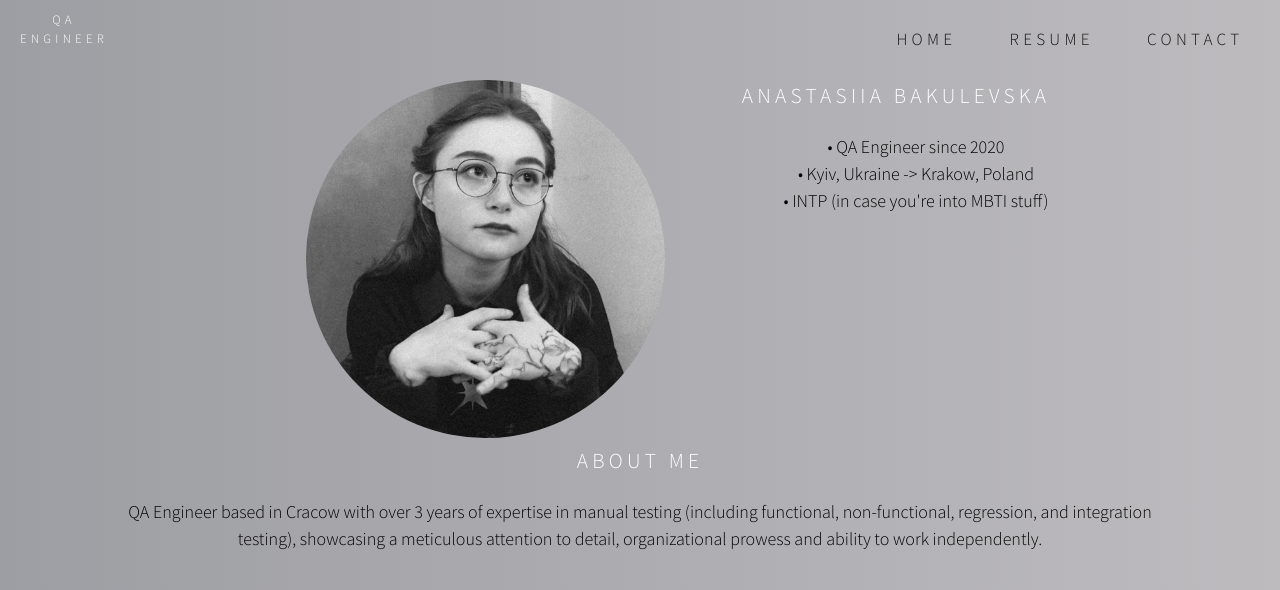
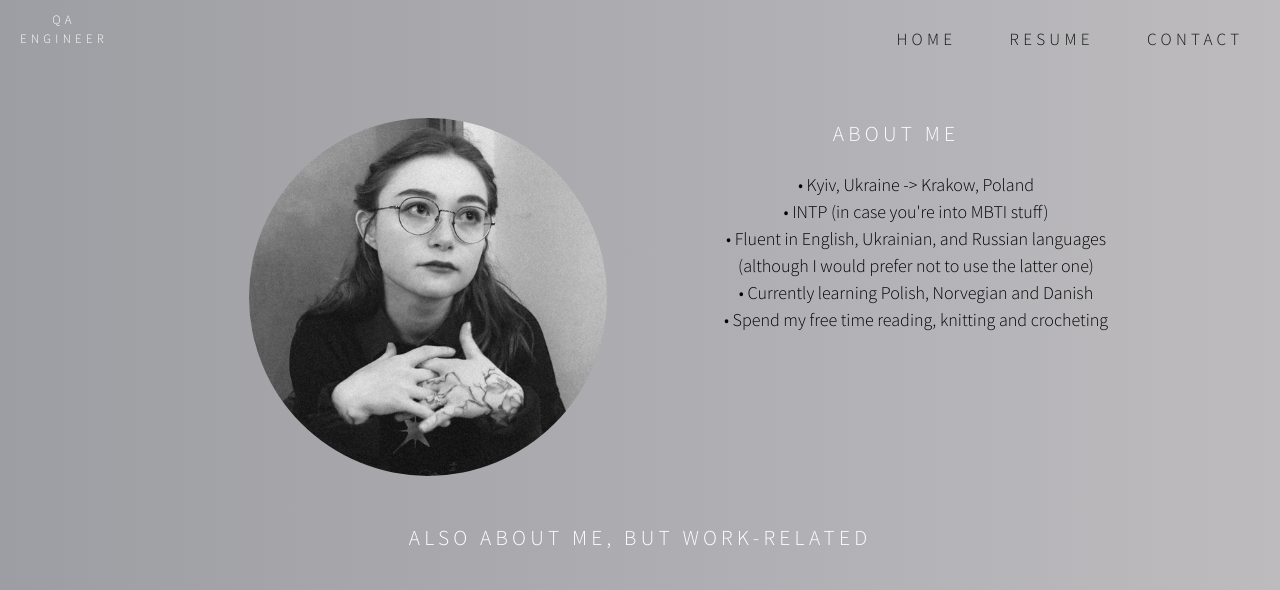
Before and after one commit to t1js/resume-site, a plain HTML site: page home.html in a window 1280 px wide. Shown: the top 590 px of the page. Drawn offline with Linux system fonts and the light colour scheme.

Commit message:
mostly style changes, adding some text

```diff
--- a/css/style.css
+++ b/css/style.css
@@ -211,12 +211,8 @@ p {
 
 /* home page */
 
-.main-container {
-  display: flex;
-  justify-content: space-evenly;
-}
-
 .me {
+  margin-top: 3%;
   display: flex;
   flex-direction: column;
   align-items: center;
@@ -226,15 +222,14 @@ p {
 
 .short-info {
   display: flex;
-  justify-content: space-evenly;
-  align-items: start;
 }
 
 .details {
+  margin-top: 3%;
   display: flex;
   flex-direction: column;
-  align-items: start;
-  width: 80%;
+  align-items: center;
+  width: 70%;
 }
 
 /* resume page */
@@ -337,6 +332,7 @@ textarea {
   white-space: nowrap;
   transition: background-color 0.2s ease-in-out, color 0.2s ease-in-out, border-color 0.2s ease-in-out;
   margin: 1%;
+  width: 15%;
 }
 
 .button:hover {
--- a/home.html
+++ b/home.html
@@ -26,7 +26,6 @@
         </nav>
     </header>
 
-    <div class="main-container">
         <div class="me">
             <div class="short-info">
 
@@ -34,22 +33,25 @@
                     <img src="img/me.png" alt="my-photo" style="border-radius: 50%; width: 70%;">
                 </div>
                 <div class="info">
-                    <h3>Anastasiia Bakulevska</h3>
+                    <h3>About me</h3>
                     <ul>
-                        <li>• QA Engineer since 2020</li>
                         <li>• Kyiv, Ukraine -&gt; Krakow, Poland</li>
                         <li>• INTP (in case you're into MBTI stuff)</li>
+                        <li>• Fluent in English, Ukrainian, and Russian languages<br>
+                            (although I would prefer not to use the latter one)</li>
+                        <li>• Currently learning Polish, Norvegian and Danish</li>
+                        <li>• Spend my free time reading, knitting and crocheting</li>
                     </ul>
                 </div>
             </div>
 
             <div class="details">
-                <div class="bio">
-                    <h3>About me</h3>
-                    <p>QA Engineer based in Cracow with over 3 years of expertise in manual testing (including functional, non-functional, regression, and integration testing), showcasing a meticulous attention to detail, organizational prowess and ability to work independently.</p>
-                </div>
+                    <h3>Also about me, but work-related</h3>
+                    <p>QA Engineer based in Cracow with over 3 years of expertise in manual testing (including functional, non-functional, regression, and integration testing), showcasing a meticulous attention to detail, organizational prowess and ability to work independently.<br><br>
+                        I am passionate about technology and am currently dedicated to honing my programming skills, particularly in JavaScript and Python.<br>
+                        My aspiration is to venture into Automation Quality Assurance in the near future, which is why I am especiallyeager to collaborate with companies that share my vision and will be committed to fostering my growth.<br><br>
+                        I am also intrigued by the field of Cybersecurity and would be thrilled to embrace the challenge of joining a security team as a Junior Security Engineer if such an opportunity arises!</p>
             </div>
-        </div>
     </div>
 
         <footer>
```
Also changed, not shown: contact.html (+0 -6 lines), resume.html (+12 -0 lines).
